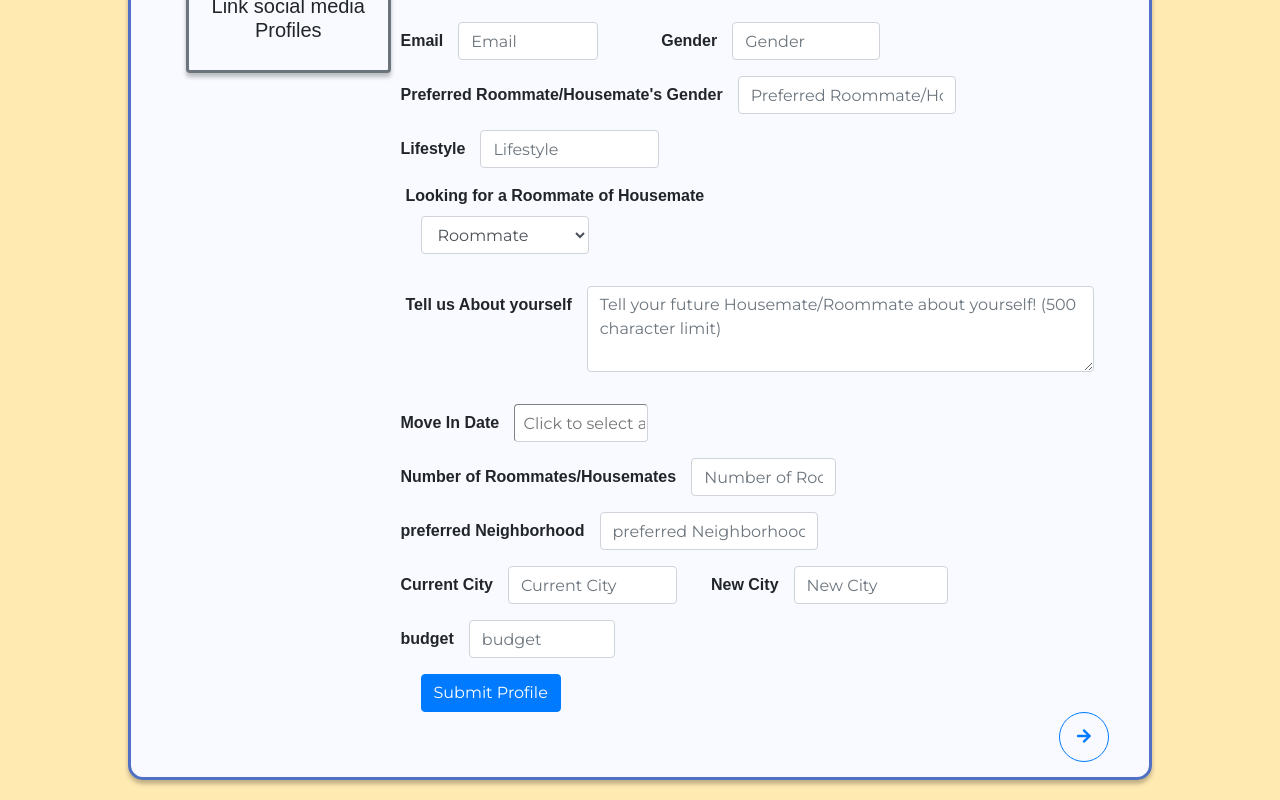
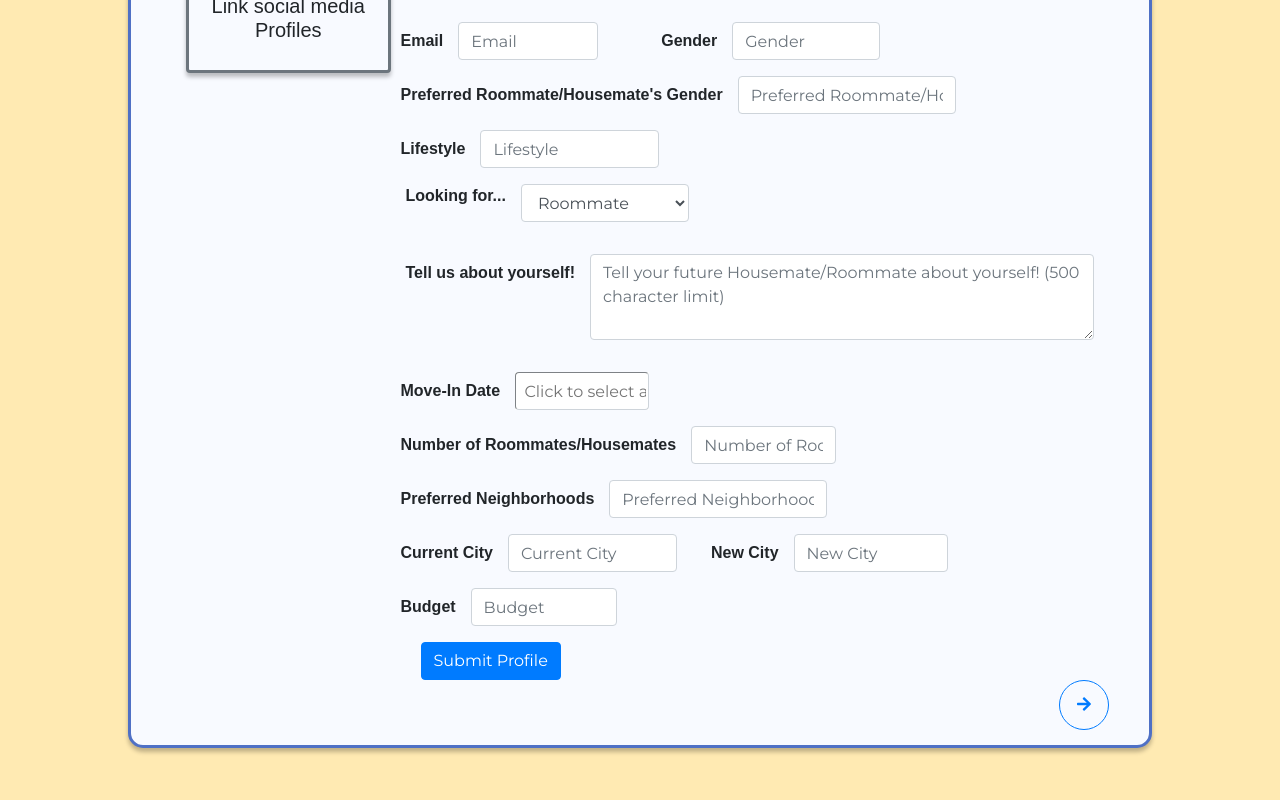
Before and after one commit to kdarken/housemeet-ui, a React (Create React App) app: page /profile/edit in a window 1280 px wide. Shown: the part 420-1220 px from the top of the page. After the commit the page ends 1188 px from the top, so only its background shows below. Built offline with nearby package versions, Linux system fonts and the light colour scheme; no server answers; sample sign-in values are in the browser's storage.

Commit message:
fixing errors in basic form

```diff
--- a/src/components/UserProfileForm.jsx
+++ b/src/components/UserProfileForm.jsx
@@ -36,7 +36,7 @@ class UserProfileForm extends Component {
       houseMateGender: "",
       moveInDay: "",
       numberInHome: "",
-      preferredNeighborhood: "",
+      preferredNeighborhoods: "",
     };
 
     this.handleChange = this.handleChange.bind(this);
@@ -87,8 +87,8 @@ class UserProfileForm extends Component {
         houseMateGender: this.state.houseMateGender,
         moveInDay: this.state.moveInDay,
         numberInHome: this.state.numberInHome,
-        preferredNeighborhood: this.state.preferredNeighborhood,
-        email: "divineechidume@berkeley.edu",
+        preferredNeighborhoods: this.state.preferredNeighborhoods,
+        email: this.state.email,
       })
       .then(
         (response) => {
@@ -108,7 +108,7 @@ class UserProfileForm extends Component {
         <div className="form-group col-md-12">
           <div className="form-group row">
             <label for="bio" className="col-sm-5.5 col-form-label">
-              <b>Tell us About yourself</b>
+              <b>Tell us about yourself!</b>
             </label>
             <div class="col">
               <textarea
@@ -157,7 +157,7 @@ class UserProfileForm extends Component {
       <div className="form-group col-md-8">
         <div className="form-group row">
           <label for="roommateOrHousemate" className="col-sm-5.5">
-            <b>Looking for a Roommate of Housemate</b>
+            <b>Looking for...</b>
           </label>
           <div className="col-sm-5">
             <select
@@ -278,7 +278,7 @@ class UserProfileForm extends Component {
               <div className="form-row">
                 <div className="form-group row">
                   <label for="moveInDay" className="col-sm-5.5 col-form-label">
-                    <b>Move In Date</b>
+                    <b>Move-In Date</b>
                   </label>
                   <div className="col-sm-6">
                     <DatePicker
@@ -301,12 +301,11 @@ class UserProfileForm extends Component {
                 )}
 
                 {this.renderInput(
-                  "preferred Neighborhood",
-                  "preferredNeighborhood",
+                  "Preferred Neighborhoods",
+                  "preferredNeighborhoods",
                   "col-sm-5.5",
                   "col-sm",
-                  this.state.preferredNeighborhood,
-                  Number
+                  this.state.preferredNeighborhoods
                 )}
               </div>
 
@@ -326,7 +325,7 @@ class UserProfileForm extends Component {
                   this.state.newCity
                 )}
                 {this.renderInput(
-                  "budget",
+                  "Budget",
                   "budget",
                   "col-sm-5.5",
                   "col-sm-7",
```
